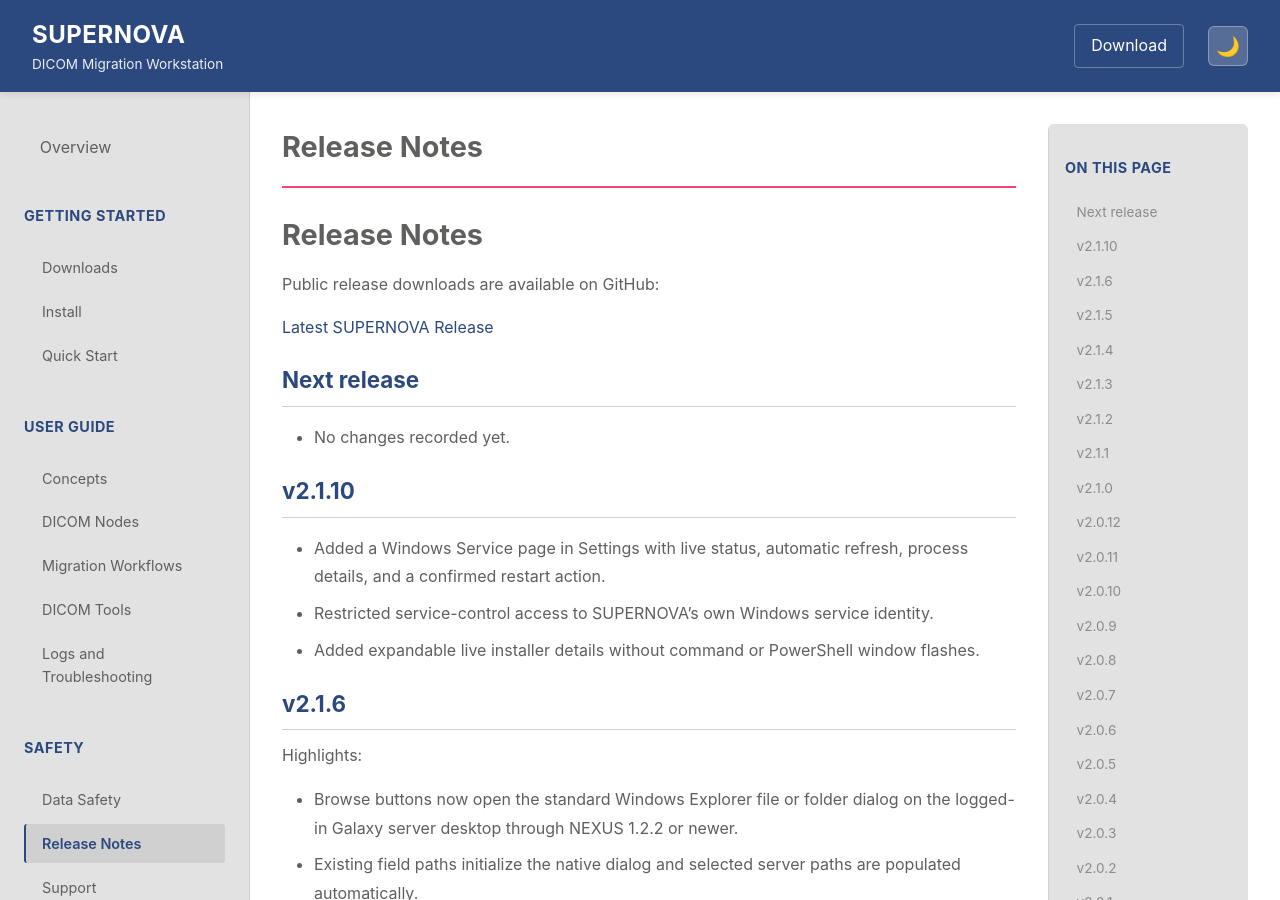
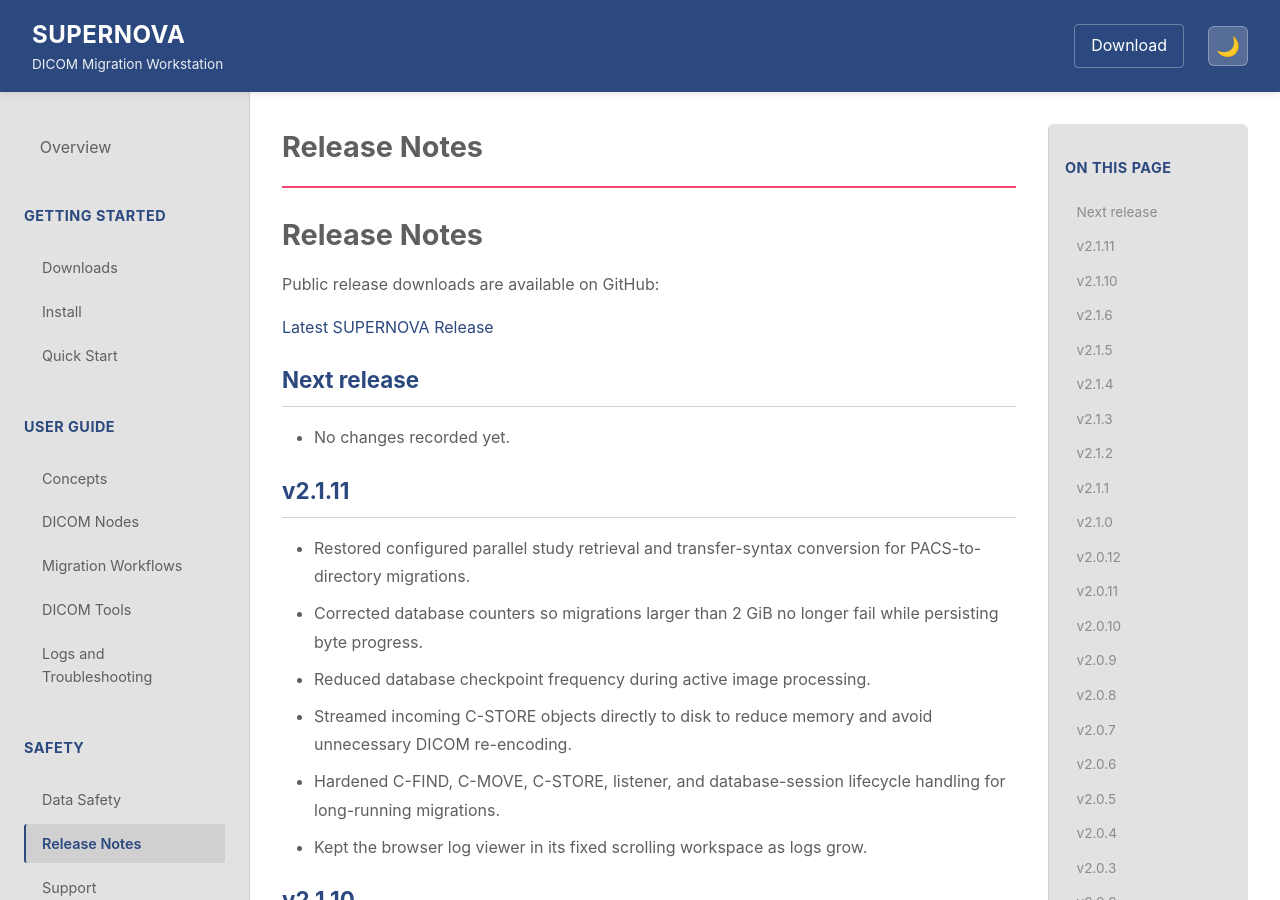
Before and after one commit to JayDubb85/SUPERNOVA-Releases, a Jekyll site: the page built from docs/release-notes.md, in a window 1280 px wide and 900 px high. Built offline with Jekyll 4.4.1, drawn with Linux system fonts in a browser that asks for light colours.

Commit message:
Update public documentation

```diff
--- a/docs/release-notes.md
+++ b/docs/release-notes.md
@@ -13,6 +13,19 @@ Public release downloads are available on GitHub:
 ## Next release
 
 - No changes recorded yet.
+
+## v2.1.11
+
+- Restored configured parallel study retrieval and transfer-syntax conversion
+  for PACS-to-directory migrations.
+- Corrected database counters so migrations larger than 2 GiB no longer fail
+  while persisting byte progress.
+- Reduced database checkpoint frequency during active image processing.
+- Streamed incoming C-STORE objects directly to disk to reduce memory and
+  avoid unnecessary DICOM re-encoding.
+- Hardened C-FIND, C-MOVE, C-STORE, listener, and database-session lifecycle
+  handling for long-running migrations.
+- Kept the browser log viewer in its fixed scrolling workspace as logs grow.
 
 ## v2.1.10
 
```
